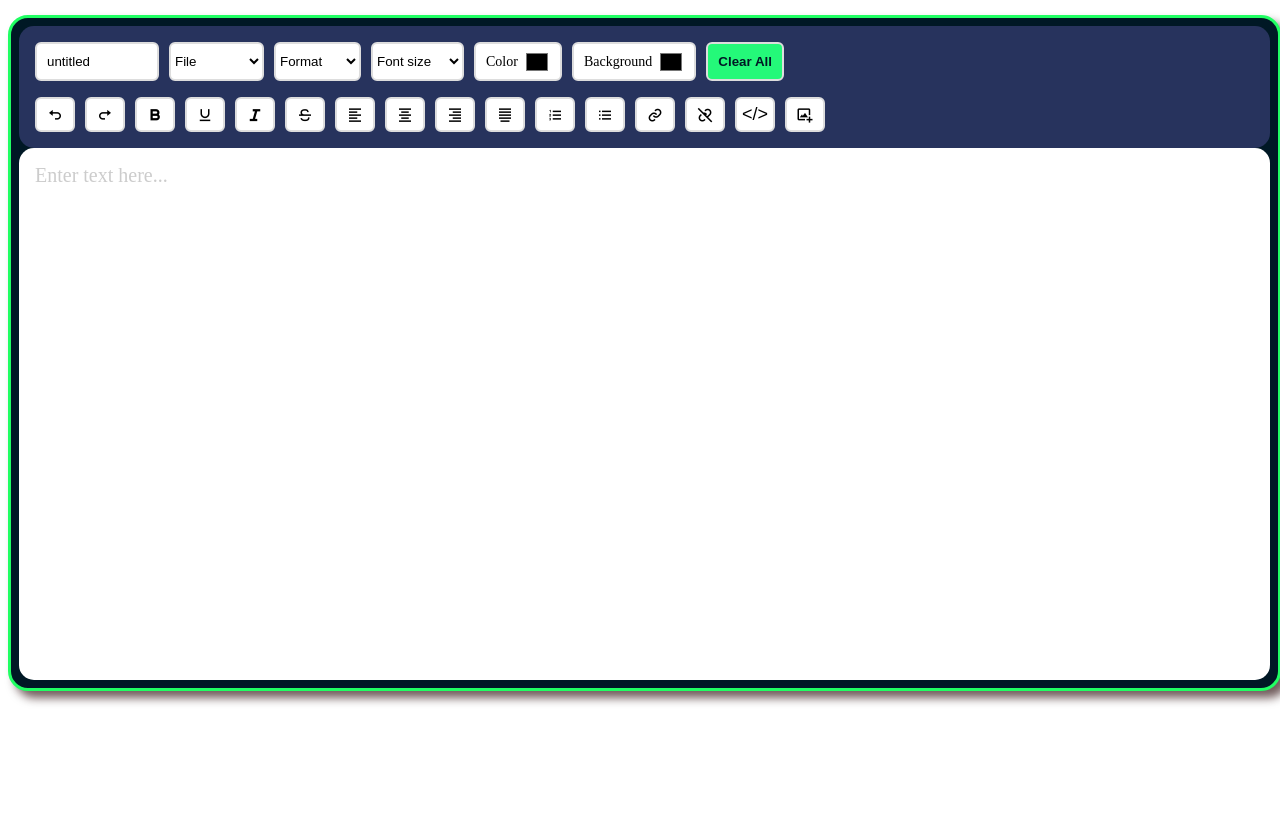
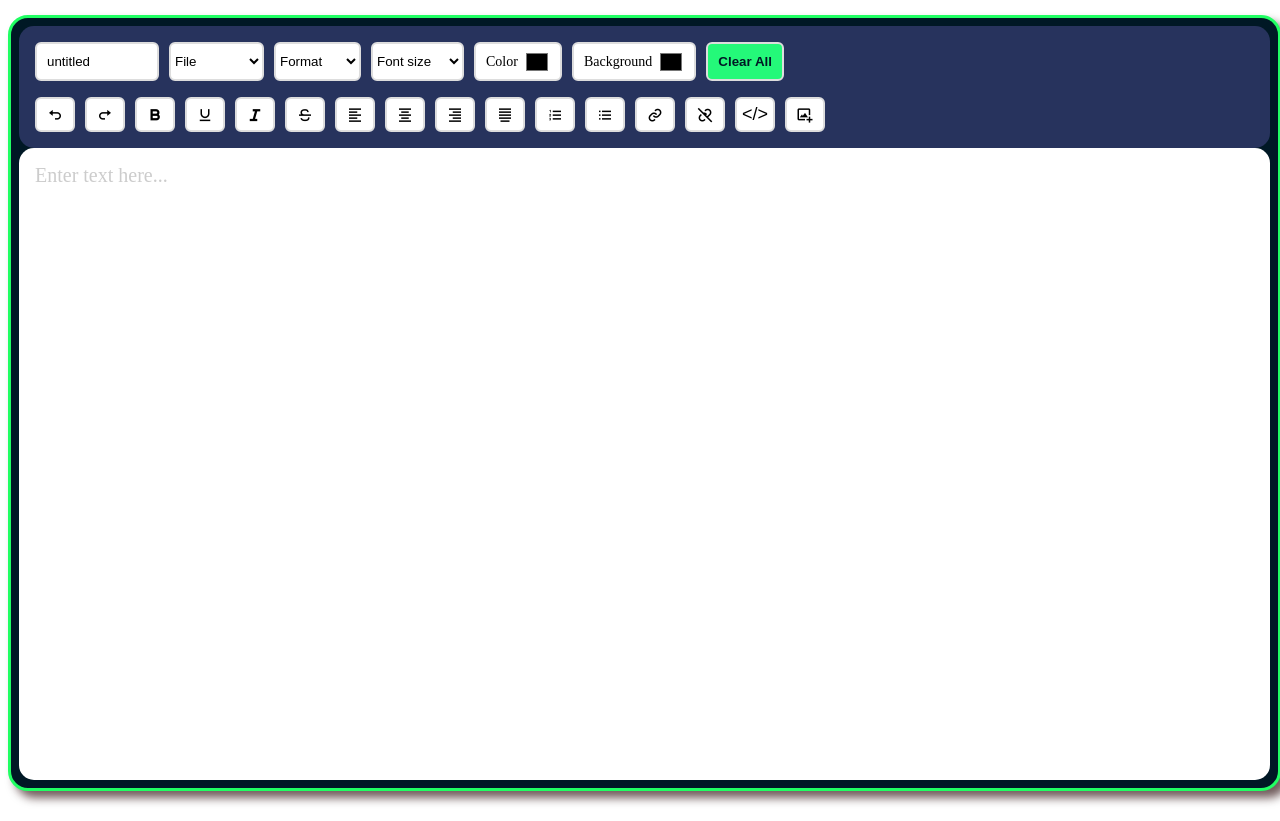
Before and after one commit to jaber-it/Online_HTML_Rich_Text_Editor-1, a plain HTML site: page index.html in a window 1280 px wide. Before the commit the page ends 800 px from the top, so only its background shows below. Drawn offline with nearby package versions, Linux system fonts and the light colour scheme.

Commit message:
Update index.html

```diff
--- a/index.html
+++ b/index.html
@@ -194,8 +194,8 @@
             padding: 16px;
             outline: none;
             overflow: auto;
-            max-height: 80vh;
-            height: 500px;
+            max-height: 75vh;
+            height: 3500px;
             font-size: 20px;
         }
 
```
